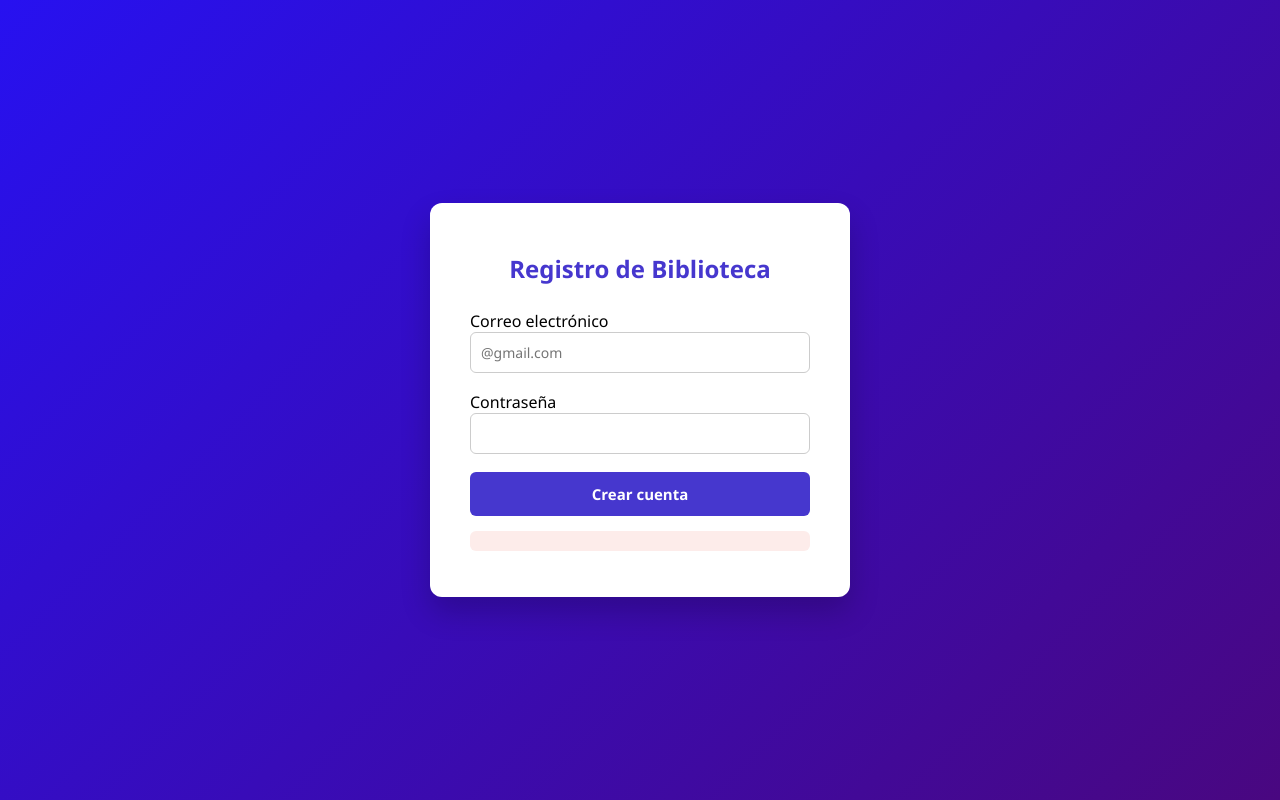
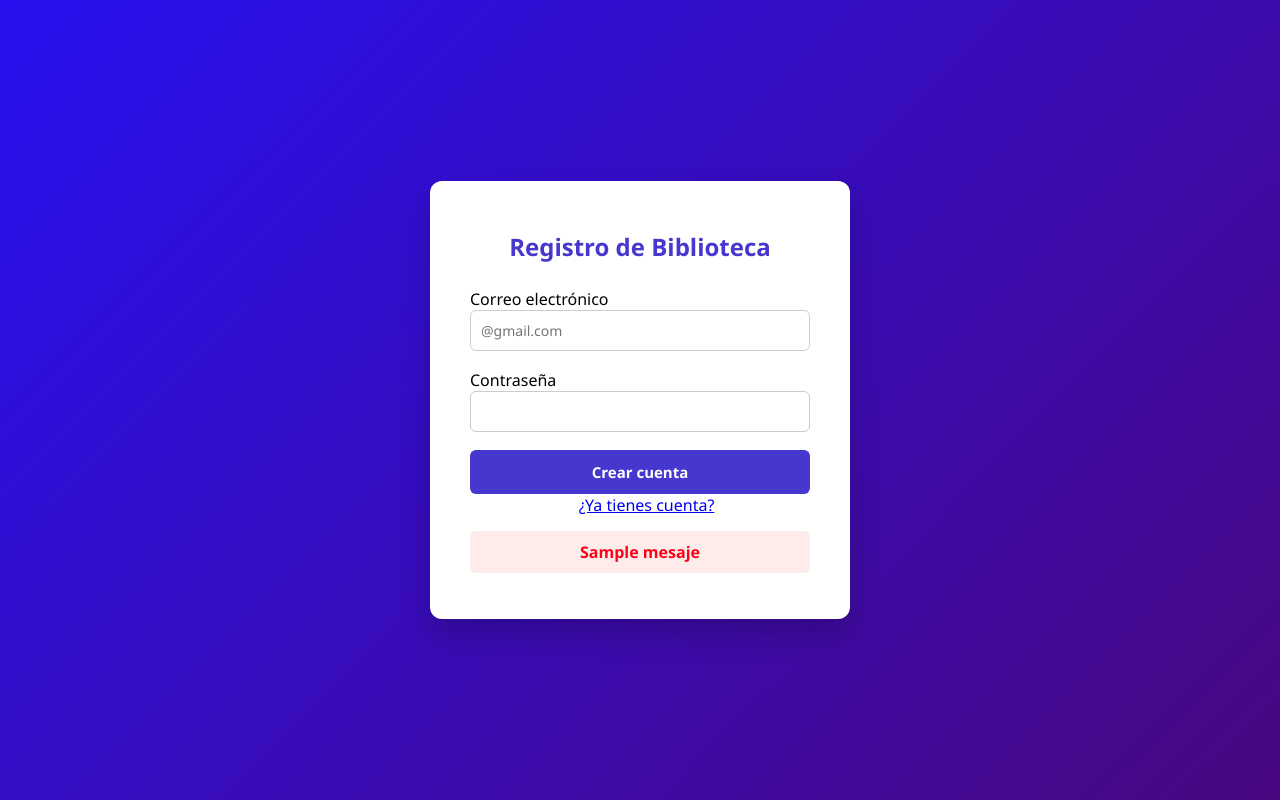
Before and after one commit to MonsterXD141/libreria_beta, a Django app: template Bibloteca_web/templates/registro.html in a window 1280 px wide. Run offline with Django 5.2, Linux system fonts and the light colour scheme; the template is opened without the code that fills it: most values are stand-ins (such as "Sample title", 1, 10 or a date in 2020).

Commit message:
actualisacion de registro.html

```diff
--- a/Bibloteca_web/templates/registro.html
+++ b/Bibloteca_web/templates/registro.html
@@ -56,6 +56,11 @@
             border-color: #4637ce;
         }
 
+        a{
+            margin-left: 32%;
+            margin-bottom: 18px;
+        }
+
         /* Botón principal */
         button {
             width: 100%;
@@ -108,6 +113,7 @@
         <!-- Formulario de registro -->
         <form method="POST">
 
+            {% csrf_token %}
             <!-- Campo email -->
             <label>Correo electrónico</label>
             <input type="email" name="email" placeholder="@gmail.com" required>
@@ -120,8 +126,11 @@
             <button type="submit">Crear cuenta</button>
         </form>
 
+        <a href="/login/">¿Ya tienes cuenta?</a>
+
         <!-- Mensaje dinámico (ej: Flask / Django / etc) -->
         <p class="{% if 'Registro exitosamente' in mensaje %}success{% else %}error{% endif %}">
+            {{mesaje}}
         </p>
     </div>
 
```
